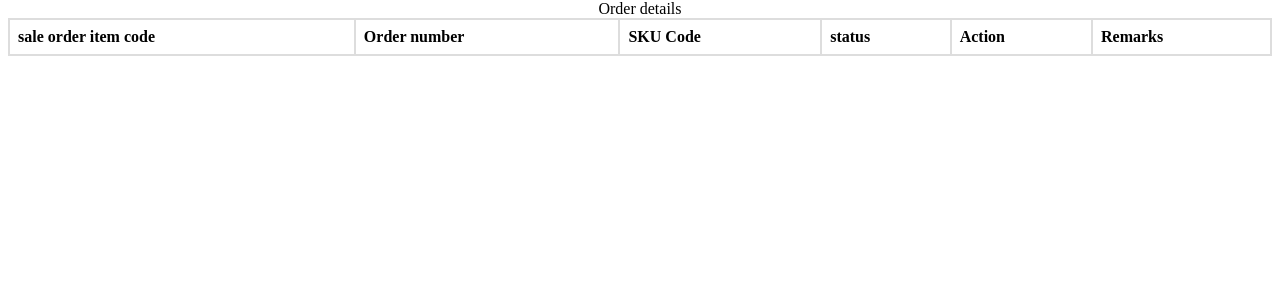
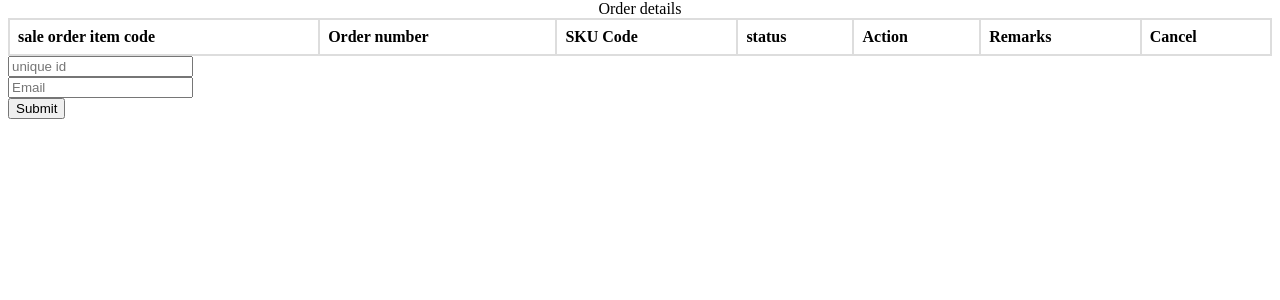
Before and after one commit to SahilGoyal9598/fs-sample-tech, a Flask app: template templates/home.html in a window 1280 px wide. Shown: the part 47-347 px from the top of the page. Run offline with Flask 3, Linux system fonts and the light colour scheme; the template is opened without the code that fills it, so the values that code supplies are empty.

Commit message:
added order ids to the url dynamically

```diff
--- a/app.py
+++ b/app.py
@@ -1,9 +1,7 @@
-from flask import Flask, render_template
-from database import load_orders_from_db
+from flask import Flask, render_template, jsonify
+from database import load_orders_from_db, load_order_from_db
 
 app = Flask(__name__)
-
-
 
 
 # decorator in python "@"
@@ -14,6 +12,11 @@ def hello_world():
   return render_template("home.html", orders=orders)
 
 
-print(__name__)
+@app.route("/cancel/<id>")
+def show_order(id):
+  order1 = load_order_from_db(id)
+  return jsonify(order1)
+
+
 if __name__ == '__main__':
   app.run(host='0.0.0.0', debug=True)
--- a/pyproject.toml
+++ b/pyproject.toml
@@ -7,6 +7,7 @@ authors = ["Replit user <<>>"]
 [tool.poetry.dependencies]
 python = "^3.10"
 Flask = "^2.3.2"
+SQLAlchemy = "^2.0.13"
 
 [tool.poetry.dev-dependencies]
 
--- a/templates/home.html
+++ b/templates/home.html
@@ -11,6 +11,8 @@
 
       {% include 'order_template.html' %}
 
+      {% include 'production_tracking.html' %}
+
 
 
 
--- a/templates/order_template.html
+++ b/templates/order_template.html
@@ -25,6 +25,7 @@ tr:hover {background-color: #D6EEEE;}
             <th>status</th>
             <th>Action</th>
             <th>Remarks</th>
+            <th>Cancel</th>
           </tr>
         </thead>
         <tbody>
@@ -36,6 +37,7 @@ tr:hover {background-color: #D6EEEE;}
             <td>{{ order['tstatus'] }}</td>
             <td>{{ order['faction'] }}</td>
             <td>{{ order['remarks'] }}</td>
+            <td><button class="editbtn">cancel</button></td>
           </tr>
 
           {% endfor %}
--- /dev/null
+++ b/templates/production_tracking.html
@@ -0,0 +1,5 @@
+<form action="/submit" method="POST">
+    <input type="text" name="unique_id" placeholder="unique id"><br>
+    <input type="text" name="email" placeholder="Email"><br>
+    <input type="submit" value="Submit">
+</form>
```
Also changed, not shown: database.py (+13 -0 lines), 1 other file.
